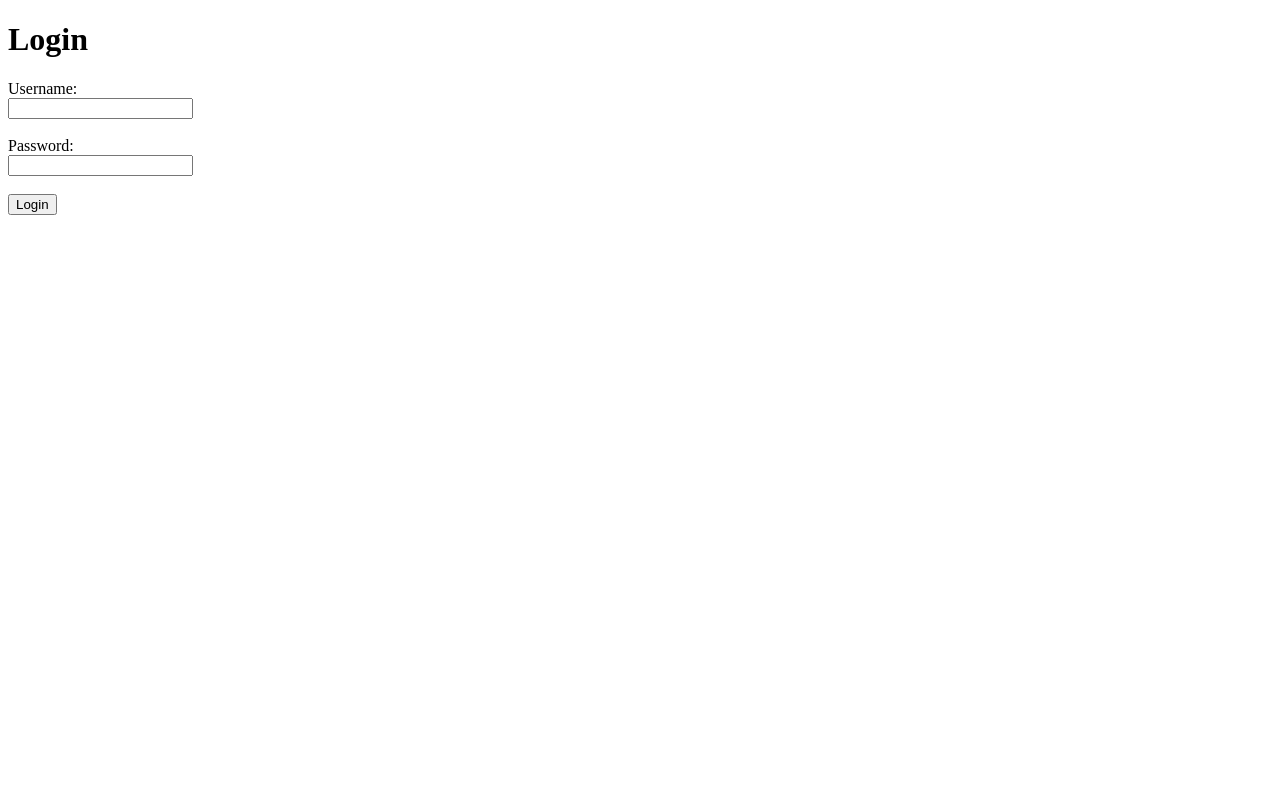
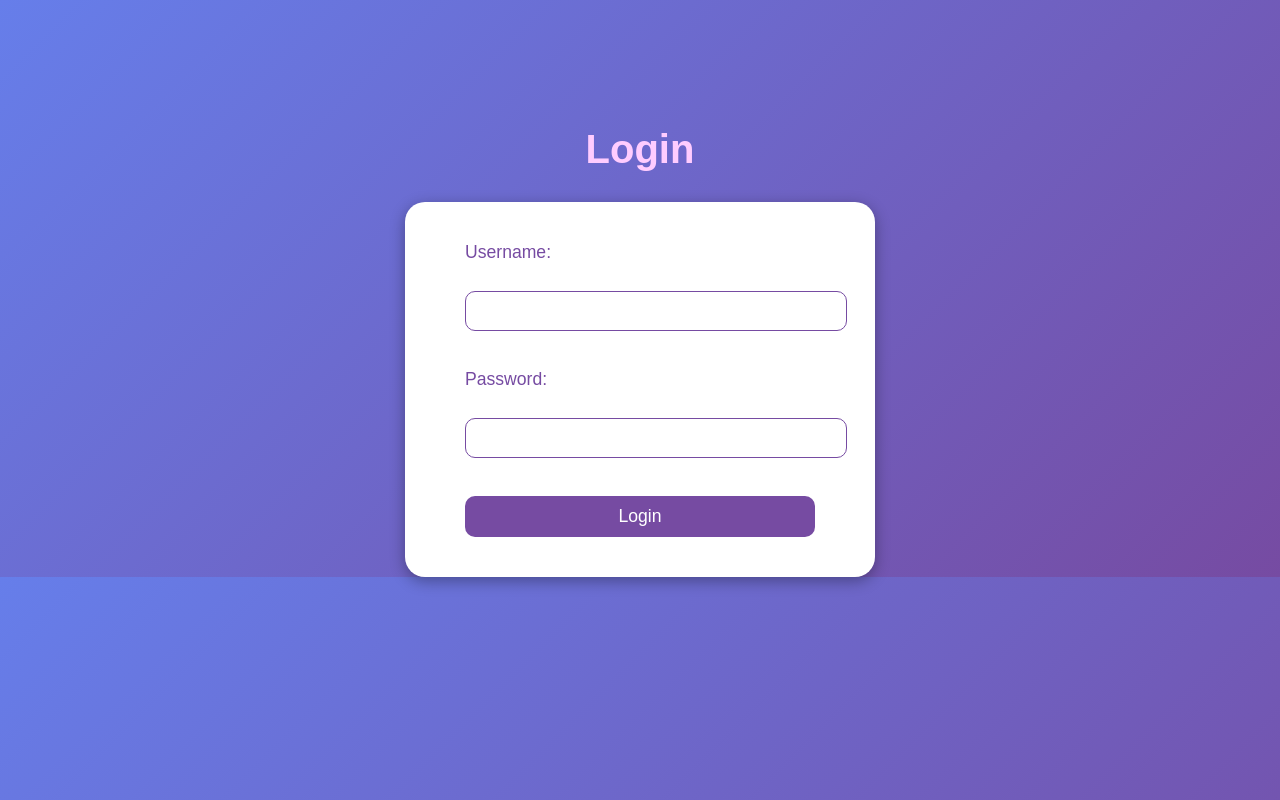
Before and after one commit to Balaaditya04/Balaaditya04.github.io, a plain HTML site: page p1/login.html in a window 1280 px wide. Drawn offline with Linux system fonts and the light colour scheme.

Commit message:
Commit changes

```diff
--- a/p1/login.html
+++ b/p1/login.html
@@ -3,7 +3,7 @@
 <head>
 <meta charset="UTF-8">
 <title>Login</title>
-<link rel="stylesheet" href="style.css">
+<link rel="stylesheet" href="/p1/style.css">
 <script src="script.js" defer></script>
 </head>
 <body>
--- a/p1/style.css
+++ b/p1/style.css
@@ -1,71 +1,65 @@
-.container {
+body {
+    margin: 0;
+    font-family: Arial, sans-serif;
+    color: #fff;
+    background: linear-gradient(135deg, #667eea, #764ba2);
     display: flex;
-    justify-content: center;
+    flex-direction: column;
     align-items: center;
-    min-height: 100vh;
-    background: #edf2f7;
-    font-family: Arial, sans-serif;
+    padding-top: 100px;
 }
 
-.container div {
-    background: #ffffff;
-    padding: 20px;
-    margin: 10px;
-    border-radius: 12px;
-    box-shadow: 0 4px 6px -1px #0003, 0 2px 4px -1px #0002;
-    width: 300px;
-    transition: transform 0.2s ease, box-shadow 0.2s ease;
-    text-align: center;
+h1 {
+    color: #ffccff;
+    margin-bottom: 30px;
+    font-size: 2.5rem;
 }
 
-.container div:hover {
-    transform: translateY(-5px);
-    box-shadow: 0 6px 10px -1px #0004, 0 4px 6px -1px #0003;
+form {
+    background: #ffffff;
+    color: #764ba2;
+    padding: 40px 60px;
+    border-radius: 20px;
+    box-shadow: 0 4px 15px #0005;
+    max-width: 350px;
+    width: 100%;
+    transition: transform 0.3s, box-shadow 0.3s;
 }
 
-.container h1 {
-    margin-bottom: 20px;
-    color: #334;
-    font-size: 1.5rem;
+form:hover {
+    transform: translateY(-5px);
+    box-shadow: 0 6px 20px #0009;
 }
 
-.container form label {
+label {
+    font-size: 1.1rem;
+    margin-bottom: 10px;
     display: block;
-    margin-bottom: 8px;
-    color: #555;
-    font-weight: bold;
-    text-align: left;
+    color: #764ba2;
 }
 
-.container form input[type="text"],
-.container form input[type="password"] {
+input[type="text"], input[type="password"] {
     width: 100%;
-    padding: 10px;
-    margin-bottom: 15px;
-    border: 1px solid #ccc;
-    border-radius: 8px;
-    box-sizing: border-box;
-    transition: border 0.2s ease;
+    padding: 10px 15px;
+    margin-bottom: 20px;
+    border: 1px solid #764ba2;
+    border-radius: 10px;
+    font-size: 1rem;
+    color: #764ba2;
 }
 
-.container form input[type="text"]:focus,
-.container form input[type="password"]:focus {
-    border: 1px solid #007bff;
-    outline: none;
+input[type="submit"] {
+    background: #764ba2;
+    color: #ffffff;
+    padding: 10px 20px;
+    font-size: 1.1rem;
+    border: none;
+    border-radius: 10px;
+    cursor: pointer;
+    transition: background 0.3s;
+    width: 100%;
 }
 
-.container form input[type="submit"] {
-    width: 100%;
-    padding: 10px;
-    background: #007bff;
-    color: #ffffff;
-    font-weight: bold;
-    border: none;
-    border-radius: 8px;
-    cursor: pointer;
-    transition: background 0.2s ease;
+input[type="submit"]:hover {
+    background: #5a3b79;
 }
-
-.container form input[type="submit"]:hover {
-    background: #0056b3;
-}
```
